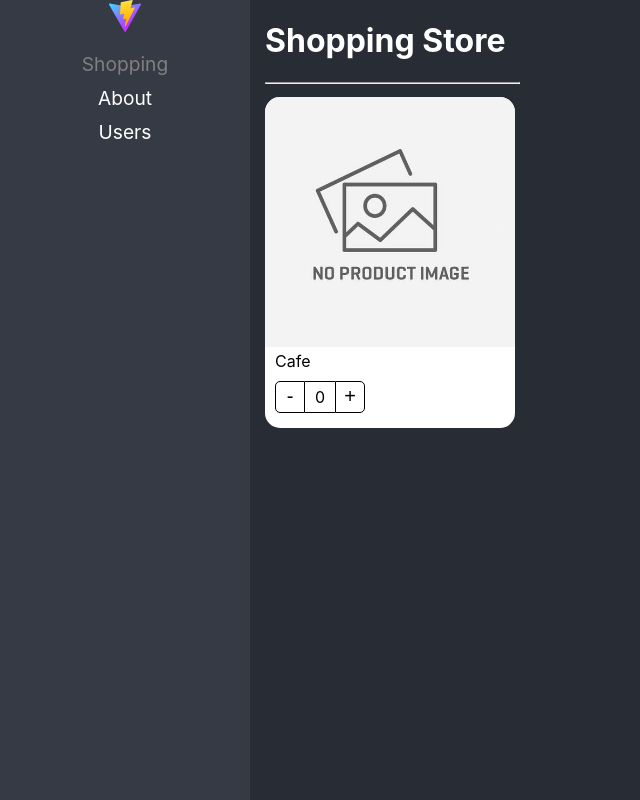
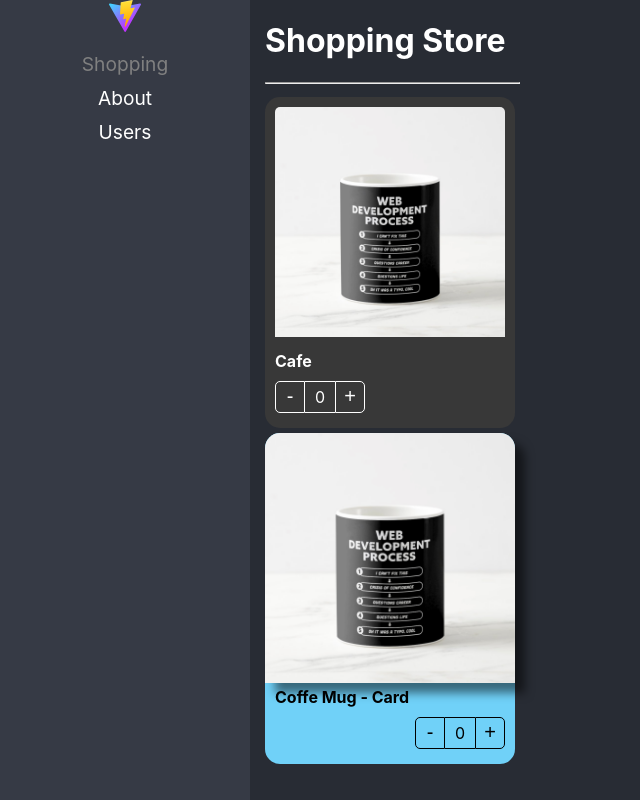
Before and after one commit to Francisco-Merchan/react-p, a React (Vite) app: page /home in a window 1280 px wide. Shown: the whole page, without its empty margins (0-640 px from the left). Built offline with nearby package versions, Linux system fonts and the light colour scheme.

Commit message:
Component extend styles listo

```diff
--- a/src/02-components-patterns/components/ProductButtons.tsx
+++ b/src/02-components-patterns/components/ProductButtons.tsx
@@ -1,12 +1,17 @@
-import { useContext } from "react";
+import { CSSProperties, useContext } from "react";
 import { ProductContext } from "./ProductCard";
 import styles from "../styles/styles.module.css";
 
-export const ProductButtons = () => {
+interface Props {
+  className?: string;
+  style?: CSSProperties;
+}
+
+export const ProductButtons = ({ className, style }: Props) => {
   const { counter, increaseBy } = useContext(ProductContext);
 
   return (
-    <div className={styles.buttonsContainer}>
+    <div className={`${styles.buttonsContainer} ${className}`} style={style}>
       <button onClick={() => increaseBy(-1)} className={styles.buttonMinus}>
         -
       </button>
--- a/src/02-components-patterns/components/ProductCard.tsx
+++ b/src/02-components-patterns/components/ProductCard.tsx
@@ -1,15 +1,19 @@
-import { createContext } from "react";
+import { CSSProperties, ReactElement, createContext } from "react";
 import styles from "../styles/styles.module.css";
 import { useProduct } from "../hooks/useProduct";
-import {
-  ProductCardProps,
-  ProductContextProps,
-} from "../interfaces/interfaces";
+import { Product, ProductContextProps } from "../interfaces/interfaces";
 
 export const ProductContext = createContext({} as ProductContextProps);
 const { Provider } = ProductContext;
 
-export const ProductCard = ({ children, product }: ProductCardProps) => {
+interface Props {
+  product: Product;
+  children?: ReactElement | ReactElement[];
+  className?: string;
+  style?: CSSProperties;
+}
+
+export const ProductCard = ({ children, product, className, style }: Props) => {
   const { counter, increaseBy } = useProduct();
 
   return (
@@ -20,7 +24,9 @@
         product,
       }}
     >
-      <div className={styles.productCard}>{children}</div>
+      <div className={`${styles.productCard} ${className}`} style={style}>
+        {children}
+      </div>
     </Provider>
   );
 };
--- a/src/02-components-patterns/components/ProductImage.tsx
+++ b/src/02-components-patterns/components/ProductImage.tsx
@@ -1,9 +1,15 @@
-import { useContext } from "react";
+import { CSSProperties, useContext } from "react";
 import styles from "../styles/styles.module.css";
 import noImage from "../assets/no-image.jpg";
 import { ProductContext } from "./ProductCard";
 
-export const ProductImage = ({ img = "" }) => {
+interface Props {
+  img?: string;
+  className?: string;
+  style?: CSSProperties;
+}
+
+export const ProductImage = ({ img, className, style }: Props) => {
   const { product } = useContext(ProductContext);
 
   let imgToShow: string;
@@ -16,5 +22,12 @@
     imgToShow = noImage;
   }
 
-  return <img className={styles.productImg} src={imgToShow} alt="Product" />;
+  return (
+    <img
+      className={`${styles.productImg} ${className}`}
+      src={imgToShow}
+      style={style}
+      alt="Product"
+    />
+  );
 };
--- a/src/02-components-patterns/components/ProductTitle.tsx
+++ b/src/02-components-patterns/components/ProductTitle.tsx
@@ -1,11 +1,17 @@
-import { useContext } from "react";
+import { CSSProperties, useContext } from "react";
 import { ProductContext } from "./ProductCard";
 import styles from "../styles/styles.module.css";
 
-export const ProductTitle = ({ title }: { title?: string }) => {
+interface Props {
+  title?: string;
+  className?: string;
+  style?: CSSProperties;
+}
+
+export const ProductTitle = ({ title, className, style }: Props) => {
   const { product } = useContext(ProductContext);
   return (
-    <span className={styles.productDescription}>
+    <span className={`${styles.productDescription} ${className}`} style={style}>
       {title ? title : product.title}
     </span>
   );
--- a/src/02-components-patterns/pages/ShoppingPage.tsx
+++ b/src/02-components-patterns/pages/ShoppingPage.tsx
@@ -2,10 +2,12 @@
 import { ProductCard } from "../components/ProductCard";
 import { ProductImage } from "../components/ProductImage";
 import { ProductTitle } from "../components/ProductTitle";
+import "../styles/custon-styles.css";
 
 const product = {
   id: "1",
   title: "Coffe Mug - Card",
+  img: "../../../public/coffee-mug.png",
 };
 
 export const ShoppingPage = () => {
@@ -20,15 +22,31 @@
           flexWrap: "wrap",
         }}
       ></div>
-      {/* <ProductCard product={product}>
-        <ProductCard.Image />
-        <ProductCard.Title title={"Cafe"} />
-        <ProductCard.Buttons />
-      </ProductCard> */}
-      <ProductCard product={product}>
-        <ProductImage />
-        <ProductTitle title={"Cafe"} />
-        <ProductButtons />
+
+      <ProductCard product={product} className="bg-dark text-white">
+        <ProductImage className="custom-image" />
+        <ProductTitle title={"Cafe"} className="text-bold" />
+        <ProductButtons className="custom-buttons" />
+      </ProductCard>
+
+      <ProductCard
+        product={product}
+        style={{
+          backgroundColor: "#70D1F8",
+        }}
+      >
+        <ProductImage
+          style={{
+            boxShadow: "10px 10px 10px rgba(0,0,0,0.5)",
+          }}
+        />
+        <ProductTitle style={{ fontWeight: "bold" }} />
+        <ProductButtons
+          style={{
+            display: "flex",
+            justifyContent: "end",
+          }}
+        />
       </ProductCard>
     </div>
   );
--- /dev/null
+++ b/src/02-components-patterns/styles/custon-styles.css
@@ -0,0 +1,22 @@
+.bg-dark {
+  background-color: rgb(56,56,56);
+}
+
+.text-white{
+  color: white;
+}
+
+.text-bold{
+  font-weight: bold;
+}
+
+.custom-image {
+  padding: 10px;
+  width: calc(100% - 20px);
+  border-radius: 20p;
+}
+
+.custom-buttons button, .custom-buttons div {
+  color: white;
+  border-color: white;
+}
```
Also changed, not shown: src/02-components-patterns/interfaces/interfaces.ts (+0 -7 lines).
